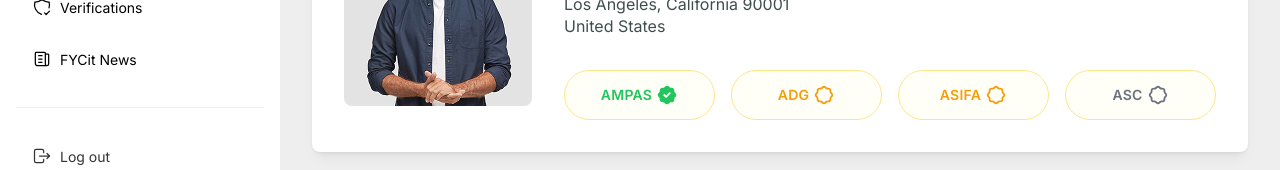
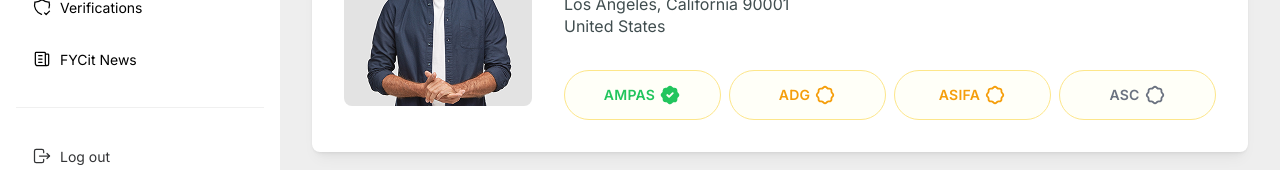
Before and after one commit to KDBismael/fycit-webapp-YD, a Next.js app: page /dashboard in a window 1280 px wide. Shown: the part 222-392 px from the top of the page. Built offline with nearby package versions, Linux system fonts and the light colour scheme.

Commit message:
Update spacing in DashboardPage and GuildsTab components for improved layout consistency; adjust gap properties to enhance visual alignment of verification badges.

```diff
--- a/app/dashboard/page.tsx
+++ b/app/dashboard/page.tsx
@@ -4,14 +4,11 @@
 import {
   Avatar,
   Box,
-  Button,
   Card,
   Container,
   Grid,
   Group,
   Image,
-  List,
-  Paper,
   Stack,
   Text,
   ThemeIcon,
@@ -108,7 +105,7 @@
                   <br />
                   United States
                 </Text>
-                <Box style={{ display: 'flex', flexWrap: 'wrap', gap: 'var(--mantine-spacing-md)', marginTop: 'var(--mantine-spacing-md)' }}>
+                <Box style={{ display: 'flex', flexWrap: 'wrap', gap: 'var(--mantine-spacing-sm)', marginTop: 'var(--mantine-spacing-md)' }}>
                   {verificationBadges.map((badge) => (
                     <GuildBadge
                       key={badge.name}
--- a/components/ProfileTabs/GuildsTab.tsx
+++ b/components/ProfileTabs/GuildsTab.tsx
@@ -51,7 +51,7 @@
           </Button>
         </Group>
 
-        <Box style={{ display: 'flex', flexWrap: 'wrap', gap: 'var(--mantine-spacing-md)' }}>
+        <Box style={{ display: 'flex', flexWrap: 'wrap', gap: 'var(--mantine-spacing-sm)' }}>
           {verificationBadges.map((badge) => (
             <GuildBadge key={badge.name} name={badge.name} status={badge.status} />
           ))}
```
